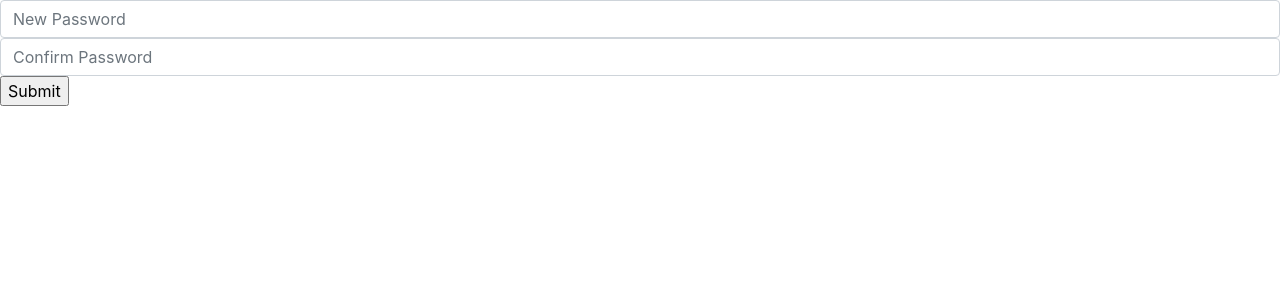
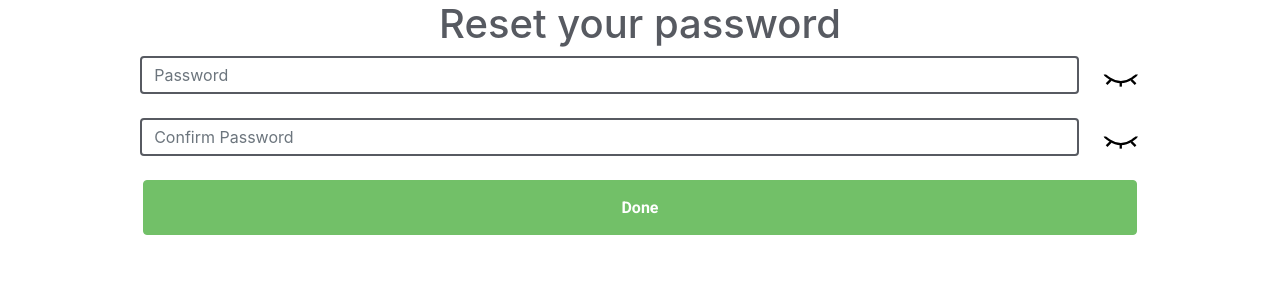
Before and after one commit to IntersysConsulting/mdc_team_b_front, a React (Create React App) app in the folder src/e-commerce/: page /admin/management/createPassword/1/1 in a window 1280 px wide. Shown: the top 300 px of the page. Built offline with nearby package versions, Linux system fonts and the light colour scheme.

Commit message:
reset password view

```diff
--- a/src/e-commerce/src/components/password-field/password-field.jsx
+++ b/src/e-commerce/src/components/password-field/password-field.jsx
@@ -9,7 +9,7 @@ const PasswordField = props => {
         <Form.Control
           className="col-11 mr-4 border-dark border-2 rounded"
           type={props.open ? "text" : "password"}
-          placeholder="Password"
+          placeholder={props.placeholder}
           onChange={props.onChange}
         ></Form.Control>
         <InputGroup.Append>
--- a/src/e-commerce/src/containers/password-field/password-field.js
+++ b/src/e-commerce/src/containers/password-field/password-field.js
@@ -11,6 +11,7 @@ const PasswordFieldContainer = (props) => {
   };
   return (
     <PasswordField
+      placeholder={props.placeholder}
       open={demoState.isOpen}
       onClick={ToggleVisibility}
       onChange={props.onChange}
--- a/src/e-commerce/src/views/CreatePassword/createPassword.css
+++ b/src/e-commerce/src/views/CreatePassword/createPassword.css
@@ -1,4 +1,12 @@
 .createPaswordContainer {
-  border-color: red;
-  height: 100%;
+  display: grid;
+  grid-template-columns: 10% auto 10%;
 }
+
+.createPassword-title {
+  text-align:center;
+}
+
+.createPassword-form {
+  grid-column: 2;
+}
--- a/src/e-commerce/src/views/CreatePassword/createPassword.jsx
+++ b/src/e-commerce/src/views/CreatePassword/createPassword.jsx
@@ -1,6 +1,8 @@
 import React,{ useState } from 'react';
 import { useDispatch } from 'react-redux'
-import Input from '../../components/input/Input'
+import PasswordField from "../../containers/password-field/password-field.js";
+import AcceptButton from "../../components/accept-button/accept-button";
+import Title from "../../components/title/title";
 import './createPassword.css'
 import { fetchAuth } from '../../actions/authenticationCreator.jsx'
 // import {log} from 'util';
@@ -39,18 +41,18 @@ function CreatePassword(props) {
 
   return (
     <div className={"createPaswordContainer"}>
-      <form onSubmit={submit} encType='application/json'>
-        <Input
-          placeholder='New Password'
-          value={password}
-          onChange={changePassword}
-        />
-        <Input
-          placeholder='Confirm Password'
-          value={confirmPassword}
-          onChange={changeConfirm}
-        />
-        <input type="submit" value="Submit"/>
+      <form className={"createPassword-form"} encType='application/json'>
+        <div className="col-12 createPassword-title">
+          <Title >
+            Reset your password
+          </Title>
+        </div>
+        <PasswordField placeholder="Password" onChange={changePassword}></PasswordField>
+        <PasswordField placeholder="Confirm Password" onChange={changeConfirm}></PasswordField>
+        <div className="col-12">
+          <AcceptButton onClick={submit} block>Done</AcceptButton>
+        </div>
+
       </form>
     </div>
   );
```
Also changed, not shown: 1 other file (tests, documents, lock files or other folders).
